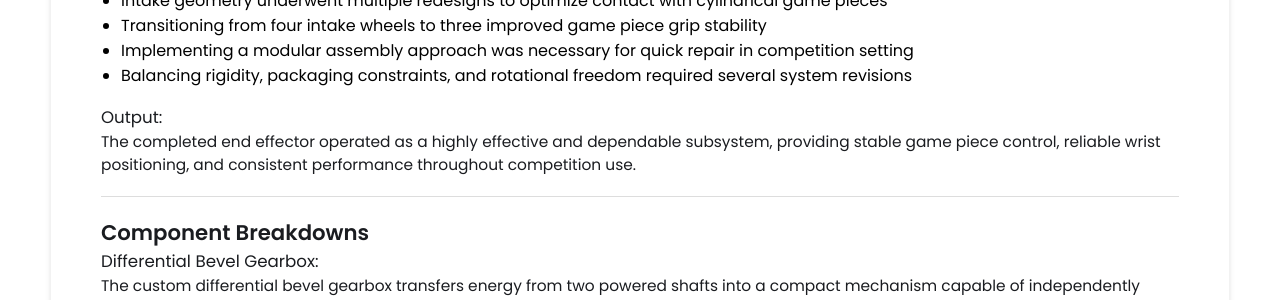
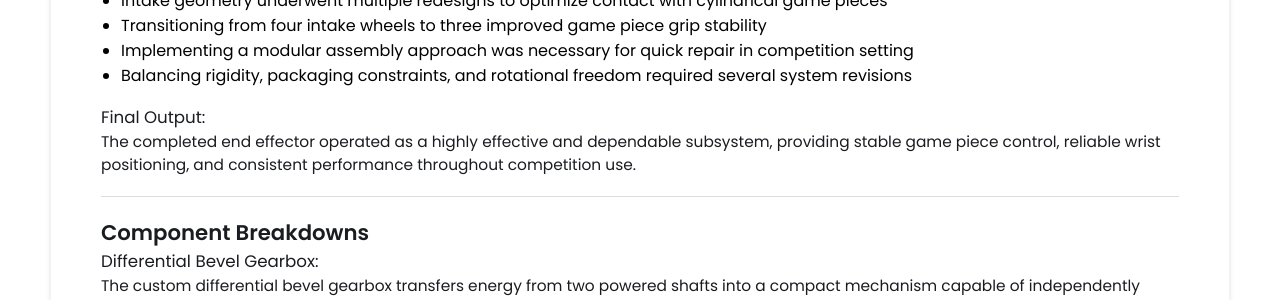
Before and after one commit to emiliohernand/emiliohernand.github.io, a Jekyll site: the page built from _projects/tempel-end-effector/index.md, in a window 1280 px wide and 900 px high, scrolled down 942 px. Shown: the part 155-455 px from the top of the window. Built offline with Jekyll 4.4.1, drawn with Linux system fonts in a browser that asks for light colours.

Commit message:
Update index.md

```diff
--- a/_projects/tempel-end-effector/index.md
+++ b/_projects/tempel-end-effector/index.md
@@ -26,7 +26,7 @@ main-image: /project.webp
 - Implementing a modular assembly approach was necessary for quick repair in competition setting
 - Balancing rigidity, packaging constraints, and rotational freedom required several system revisions
 
-### Output:
+### Final Output:
 The completed end effector operated as a highly effective and dependable subsystem, providing stable game piece control, reliable wrist positioning, and consistent performance throughout competition use.
 
 ---
```
